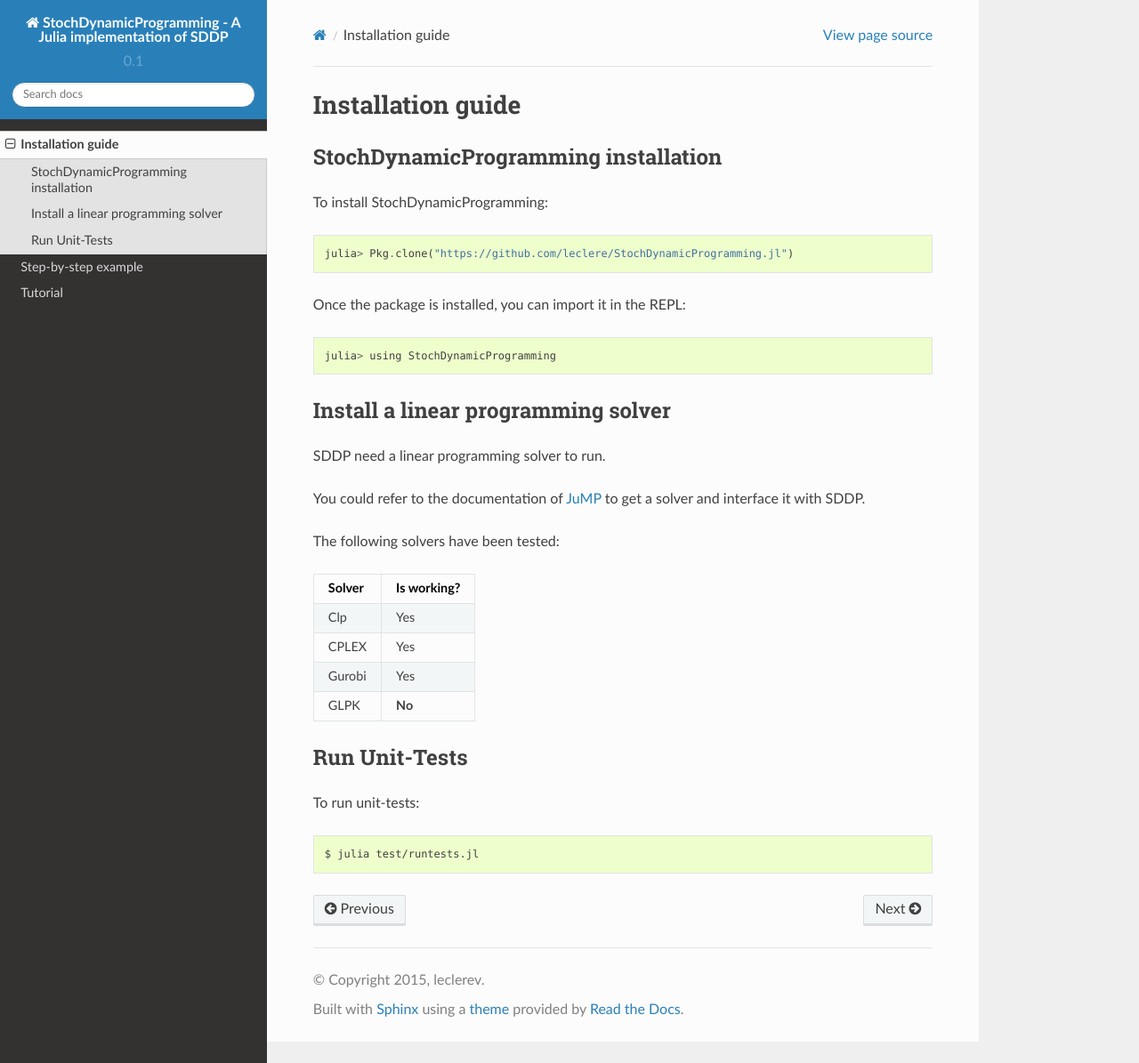
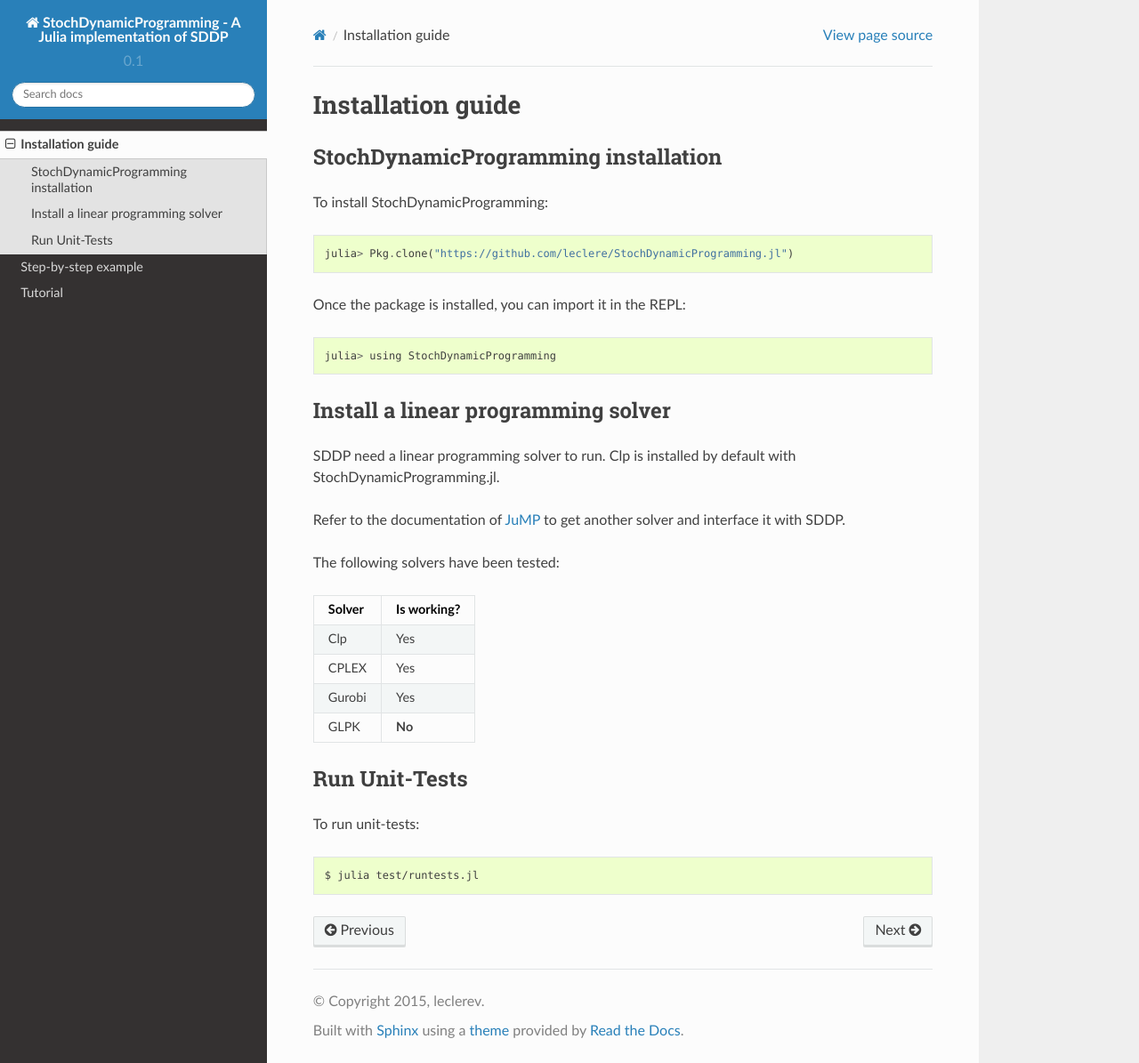
Before and after one commit to JuliaStochOpt/StochDynamicProgramming.jl, a Sphinx documentation site: the page built from doc/install.rst, in a window 1280 px wide and 1195 px high. Shown: the whole window at 89% size. Built offline with Sphinx 7.4.7 and the Read the Docs theme 2.0.0, drawn with Linux system fonts in a browser that asks for light colours.

Commit message:
Update install.rst

```diff
--- a/doc/install.rst
+++ b/doc/install.rst
@@ -20,9 +20,9 @@ Once the package is installed, you can import it in the REPL::
 Install a linear programming solver
 -----------------------------------
 
-SDDP need a linear programming solver to run.
+SDDP need a linear programming solver to run. Clp is installed by default with StochDynamicProgramming.jl.
 
-You could refer to the documentation of JuMP_ to get a solver and interface it with SDDP.
+Refer to the documentation of JuMP_ to get another solver and interface it with SDDP.
 
 
 
```
